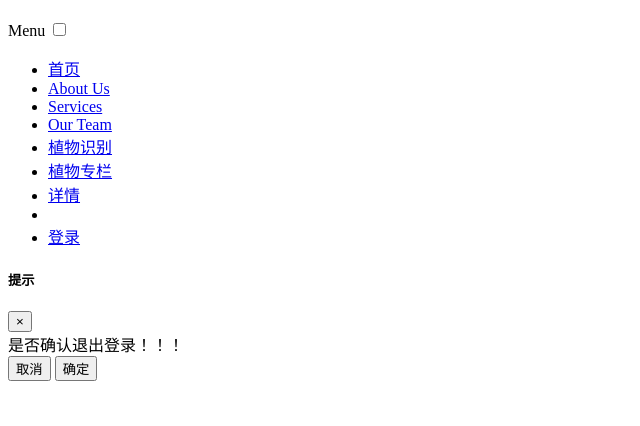
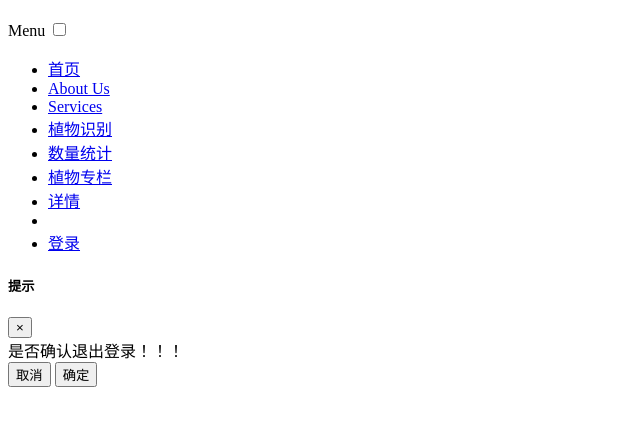
Before and after one commit to Shaoyatao/TeamProject, a plain HTML site: page WebContent/nav.html in a window 1280 px wide. Shown: the part 60-486 px from the top of the page, without its empty margins (0-640 px from the left). Drawn offline with Linux system fonts and the light colour scheme.

Commit message:
nav.html

```diff
--- a/WebContent/nav.html
+++ b/WebContent/nav.html
@@ -25,8 +25,8 @@
 							<li class="active ml-0"><a href="home.html">首页</a></li>
 							<li><a href="#about">About Us</a></li>
 							<li><a href="#services">Services</a></li>
-							<li><a href="#team">Our Team</a></li>
-							<li><a href="Camera.html">植物识别</a></li>
+							<li><a href="camera.html">植物识别</a></li>
+							<li><a href="statistical.html">数量统计</a></li>
 							<li><a href="gallery.html#gallery">植物专栏</a></li>
 							<li id="li_commonuser"><a id="hrefdetail"
 								href="detail_plants.html">详情</a></li>
```
